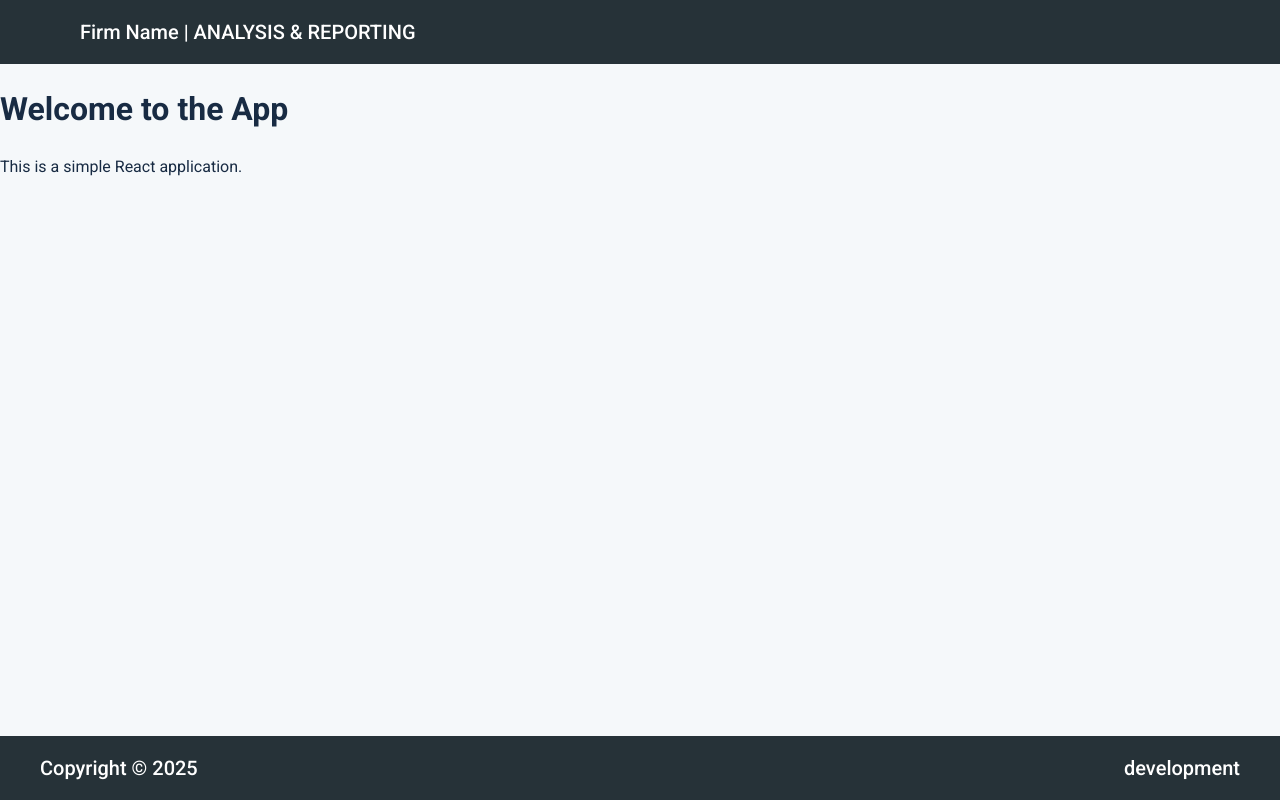
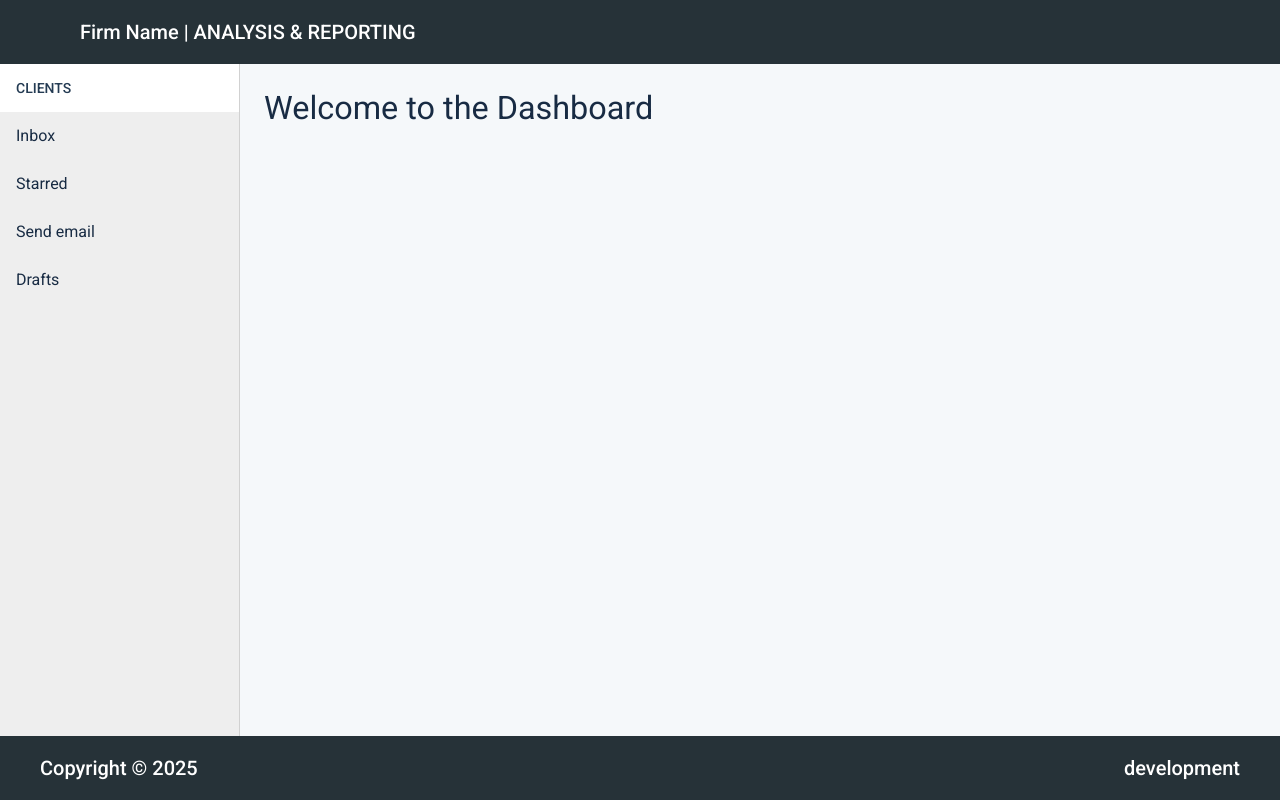
Before and after one commit to amoljagtap17/2025-portfolio-dashboard, a React (Vite) app: page / in a window 1280 px wide. Built offline with nearby package versions, Linux system fonts and the light colour scheme; some icons are missing.

Commit message:
code refactor

```diff
--- a/src/App.tsx
+++ b/src/App.tsx
@@ -1,8 +1,18 @@
+import { Typography } from "@mui/material";
+import Box from "@mui/material/Box";
+import Toolbar from "@mui/material/Toolbar";
+import { Sidebar } from "./components/sections";
+
 export function App() {
   return (
-    <div className="App">
-      <h1>Welcome to the App</h1>
-      <p>This is a simple React application.</p>
-    </div>
+    <Box sx={{ display: "flex" }}>
+      <Sidebar />
+      <Box component="main" sx={{ flexGrow: 1, p: 3 }}>
+        <Toolbar />
+        <Typography variant="h4" gutterBottom>
+          Welcome to the Dashboard
+        </Typography>
+      </Box>
+    </Box>
   );
 }
--- a/src/app/theme/index.tsx
+++ b/src/app/theme/index.tsx
@@ -36,6 +36,18 @@ let theme = createTheme({
     h2: { fontWeight: 600, fontSize: "1.5rem", color: "#19B5FC" },
     body1: { fontSize: "1rem", color: "#182B43" },
   },
+  components: {
+    MuiDrawer: {
+      styleOverrides: {
+        paper: {
+          backgroundColor: "#eeeeee",
+          color: "#182B43",
+          width: 240,
+          boxSizing: "border-box",
+        },
+      },
+    },
+  },
 });
 
 theme = responsiveFontSizes(theme);
--- a/src/components/layout/Footer/index.tsx
+++ b/src/components/layout/Footer/index.tsx
@@ -2,7 +2,12 @@ import { AppBar, Box, Toolbar, Typography } from "@mui/material";
 
 export function Footer() {
   return (
-    <AppBar position="static" square elevation={0}>
+    <AppBar
+      position="static"
+      square
+      elevation={0}
+      sx={{ zIndex: (theme) => theme.zIndex.drawer + 1 }}
+    >
       <Toolbar disableGutters={false}>
         <Box
           display="flex"
--- a/src/components/layout/Navbar/index.tsx
+++ b/src/components/layout/Navbar/index.tsx
@@ -17,7 +17,12 @@ function Menu() {
 
 export function Navbar() {
   return (
-    <AppBar position="static" square elevation={0}>
+    <AppBar
+      position="fixed"
+      square
+      elevation={0}
+      sx={{ zIndex: (theme) => theme.zIndex.drawer + 1 }}
+    >
       <Toolbar disableGutters={false}>
         <Menu />
         <Box
--- /dev/null
+++ b/src/components/sections/dashboard/Sidebar/index.tsx
@@ -0,0 +1,47 @@
+import Box from "@mui/material/Box";
+import Drawer from "@mui/material/Drawer";
+import List from "@mui/material/List";
+import ListItem from "@mui/material/ListItem";
+import ListItemButton from "@mui/material/ListItemButton";
+import ListItemText from "@mui/material/ListItemText";
+import ListSubheader from "@mui/material/ListSubheader";
+import Toolbar from "@mui/material/Toolbar";
+
+const drawerWidth = 240;
+
+export function Sidebar() {
+  return (
+    <Drawer
+      variant="permanent"
+      sx={{
+        width: drawerWidth,
+        flexShrink: 0,
+        [`& .MuiDrawer-paper`]: {
+          width: drawerWidth,
+          boxSizing: "border-box",
+        },
+      }}
+    >
+      <Toolbar />
+      <Box sx={{ overflow: "auto" }}>
+        <List
+          component="nav"
+          aria-labelledby="client-list"
+          subheader={
+            <ListSubheader component="div" id="client-list">
+              CLIENTS
+            </ListSubheader>
+          }
+        >
+          {["Inbox", "Starred", "Send email", "Drafts"].map((text) => (
+            <ListItem key={text} disablePadding>
+              <ListItemButton>
+                <ListItemText primary={text} />
+              </ListItemButton>
+            </ListItem>
+          ))}
+        </List>
+      </Box>
+    </Drawer>
+  );
+}
--- /dev/null
+++ b/src/components/sections/dashboard/index.ts
@@ -0,0 +1 @@
+export * from "./Sidebar";
--- /dev/null
+++ b/src/components/sections/index.ts
@@ -0,0 +1 @@
+export * from "./dashboard";
```
